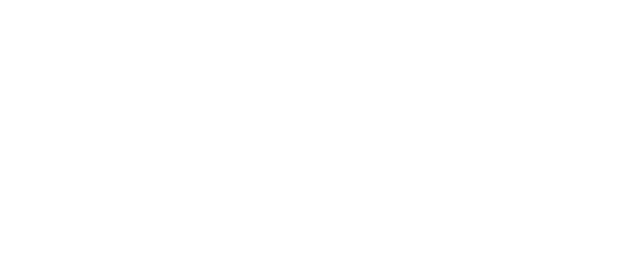
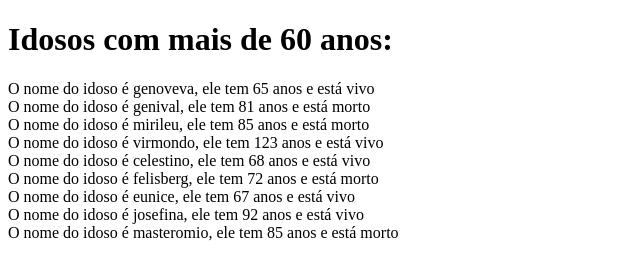
Before and after one commit to jo-pagliarin/Back-end, a website: page Lista 4/ex9.html in a window 1280 px wide. Shown: the whole page, without its empty margins (0-640 px from the left). Drawn offline with Linux system fonts and the light colour scheme.

Commit message:
melhorei os exercicios

```diff
--- a/Lista 4/ex5.js
+++ b/Lista 4/ex5.js
@@ -1,7 +1,6 @@
 // Questão 5 –	 Crie uma div em seu documento HTML
 // 		Associe este elemento à uma variável no arquivo Javascript
 // 		Defina o texto interno (innerText) para ser o nome do idoso que ocupa a posição 6 do vetor.
-
 
 const idosos = [
     { id: 0, nome: "genoveva", idade: "65", vivo: true },
--- a/Lista 4/ex7.js
+++ b/Lista 4/ex7.js
@@ -1,6 +1,5 @@
 // Questão 7 - 	Hora da verdade!
 // 	Usando a interpolação de strings (`ao invés de aspas, use crase`) componha uma string bem bacana para colocar como texto interno do elemento do exercício anterior. A string que você irá compor irá usar os valores de alguns idosos. Faça algo seguindo o exemplo abaixo e usando a sintaxe adequada.
-
 
 
 const idosos = [
--- a/Lista 4/ex8.js
+++ b/Lista 4/ex8.js
@@ -19,6 +19,8 @@ const idosos = [
     { id: 14, nome: "masteromio", idade: "85", vivo: false  }
 ]
 
+const mudaTexto = document.getElementById("mudaTexto")
+
 idosos.forEach(function(item){
 
     if (item.vivo == true)
@@ -30,5 +32,7 @@ idosos.forEach(function(item){
     else
     var estado = "vivo ou morto, não sabemos";
 
-    console.log(`O nome do idoso é ${item.nome}, ele tem ${item.idade} anos e está ${estado}`);
+    let novoElemento = document.createElement('div')
+    novoElemento.innerText = "O nome do idoso é " + item.nome +  ", ele tem " + item.idade + " anos e está " + estado
+    mudaTexto.appendChild(novoElemento)
 });
--- a/Lista 4/ex9.html
+++ b/Lista 4/ex9.html
@@ -8,6 +8,9 @@
     <script src="ex9.js" defer></script>
 </head>
 <body>
+    <div id="mudaTexto">
+        <h1>Idosos com mais de 60 anos:</h1>
+    </div>
 
 </body>
 </html>
--- a/Lista 4/ex9.js
+++ b/Lista 4/ex9.js
@@ -1,4 +1,6 @@
 // Exercício 9 - Crie uma função que escreva na tela APENAS os dados filtrados dos idosos maiores que 60 anos!
+
+const mudaTexto = document.getElementById("mudaTexto")
 
 const idosos = [
     { id: 0, nome: "genoveva", idade: "65", vivo: true },
@@ -17,8 +19,22 @@ const idosos = [
     { id: 13, nome: "virosvaldo", idade: "12", vivo: false },
     { id: 14, nome: "masteromio", idade: "85", vivo: false  }
 ]
+idososVelhos = idosos.filter(function(item){
+    return item.idade>60
+});
 
-idosos.filter(function(item){
-    if(item.idade > 60)
-    console.log(item);
+
+idososVelhos.forEach(function(item){
+    if (item.vivo == true)
+    var estado = "vivo";
+
+    else if(item.vivo == false)
+    var estado = "morto";
+
+    else
+    var estado = "vivo ou morto, não sabemos";
+
+    let novoElemento = document.createElement('div')
+    novoElemento.innerText = "O nome do idoso é " + item.nome +  ", ele tem " + item.idade + " anos e está " + estado
+    mudaTexto.appendChild(novoElemento)
 });
```
Also changed, not shown: Lista 4/ex4.html (+1 -1 lines), Lista 4/ex5.html (+0 -1 lines), Lista 4/ex8.html (+1 -1 lines).
